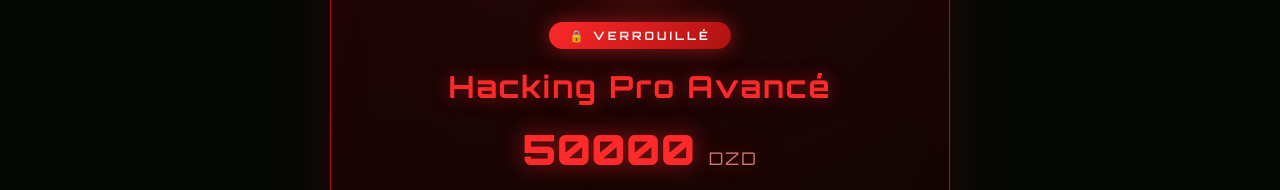
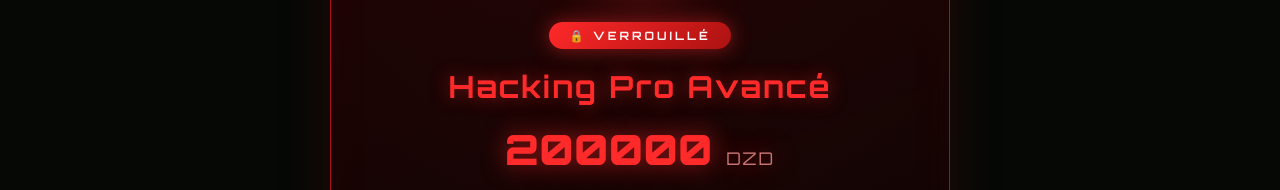
Before and after one commit to wolfyy59/hak6, a plain HTML site: page index.html in a window 1280 px wide. Shown: the part 2134-2324 px from the top of the page. Drawn offline with nearby package versions, Linux system fonts and the light colour scheme.

Commit message:
Update index.html

```diff
--- a/index.html
+++ b/index.html
@@ -978,7 +978,7 @@
             </div>
             <div class="lock-badge">🔒 VERROUILLÉ</div>
             <h3>Hacking Pro Avancé</h3>
-            <div class="pro-price">50000 <span>DZD</span></div>
+            <div class="pro-price">200000 <span>DZD</span></div>
             <div class="pro-description">
                 <strong>Accès à distance au téléphone sans contact physique.</strong><br><br>
                 Ce niveau vous enseigne les techniques avancées d'accès à distance aux appareils mobiles,
```
